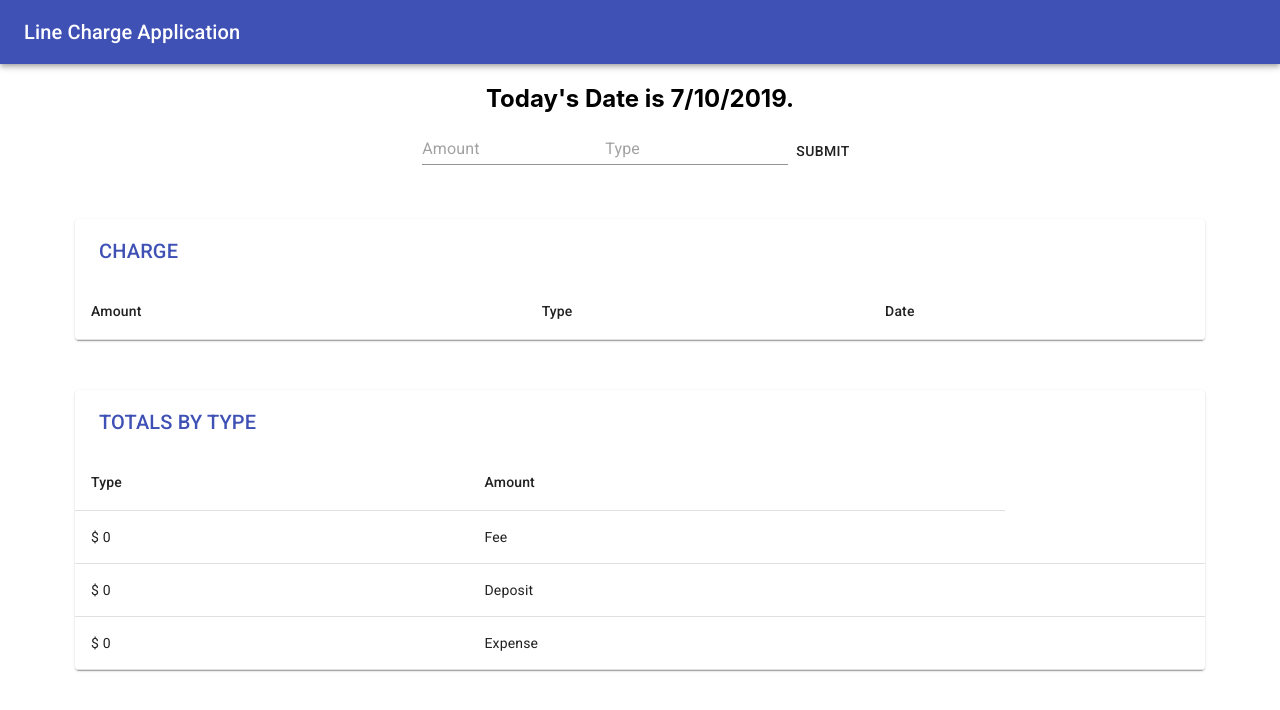
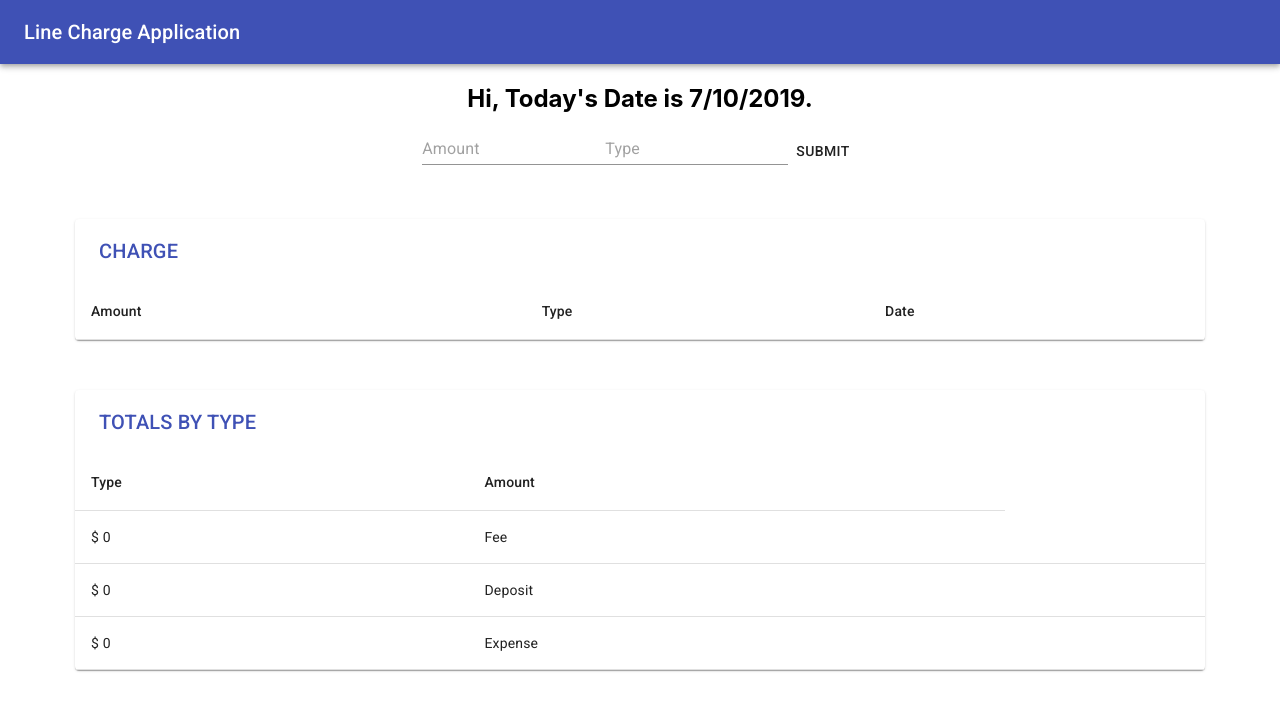
Before and after one commit to MarcMartinez25/coding-challenge, a React (Create React App) app: page / in a window 1280 px wide. Shown: the top 710 px of the page. Built offline with nearby package versions, Linux system fonts and the light colour scheme.

Commit message:
made small change to h1

```diff
--- a/src/Components/Form.js
+++ b/src/Components/Form.js
@@ -41,7 +41,7 @@ class Form extends Component {
   render() {
     return(
       <div>
-        <h2>Today's Date is {this.state.date.toLocaleDateString()}.</h2>
+        <h2>Hi, Today's Date is {this.state.date.toLocaleDateString()}.</h2>
         <form>
           <TextField
             value={this.state.amount}
```
